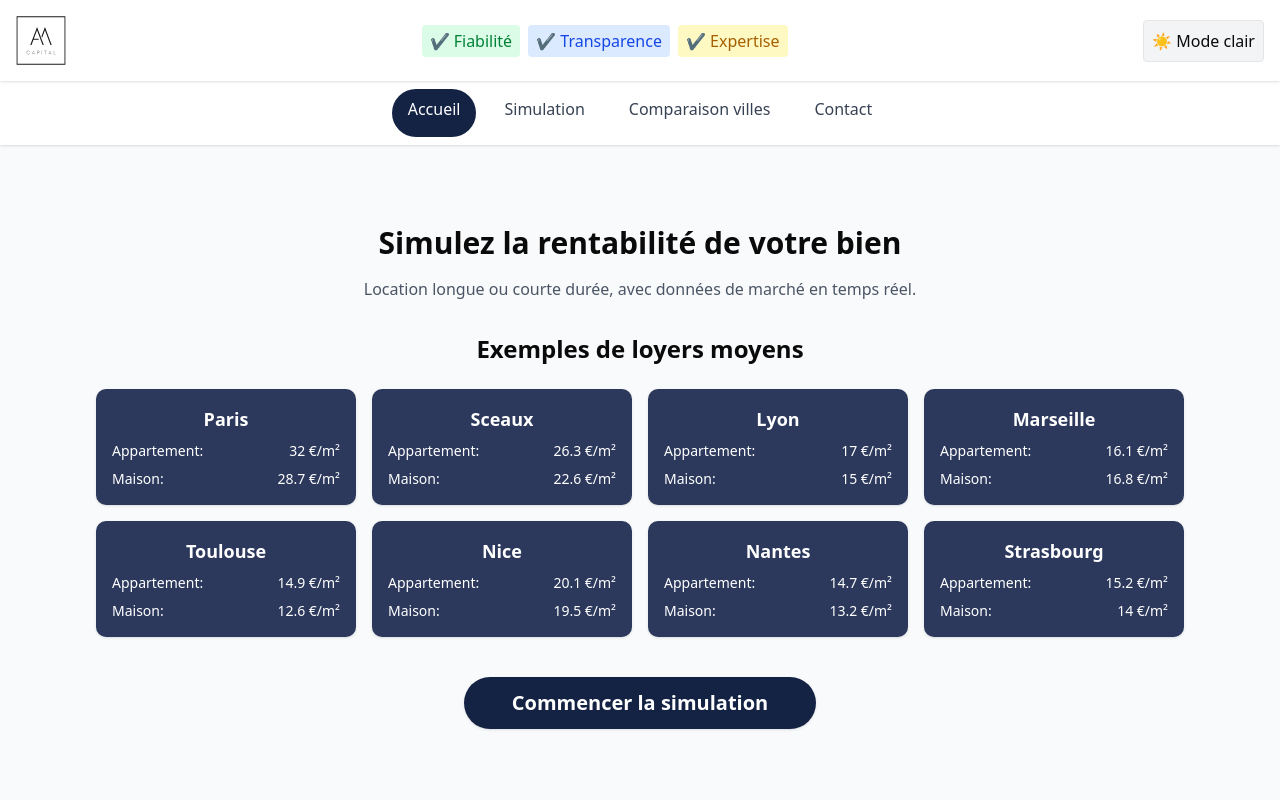
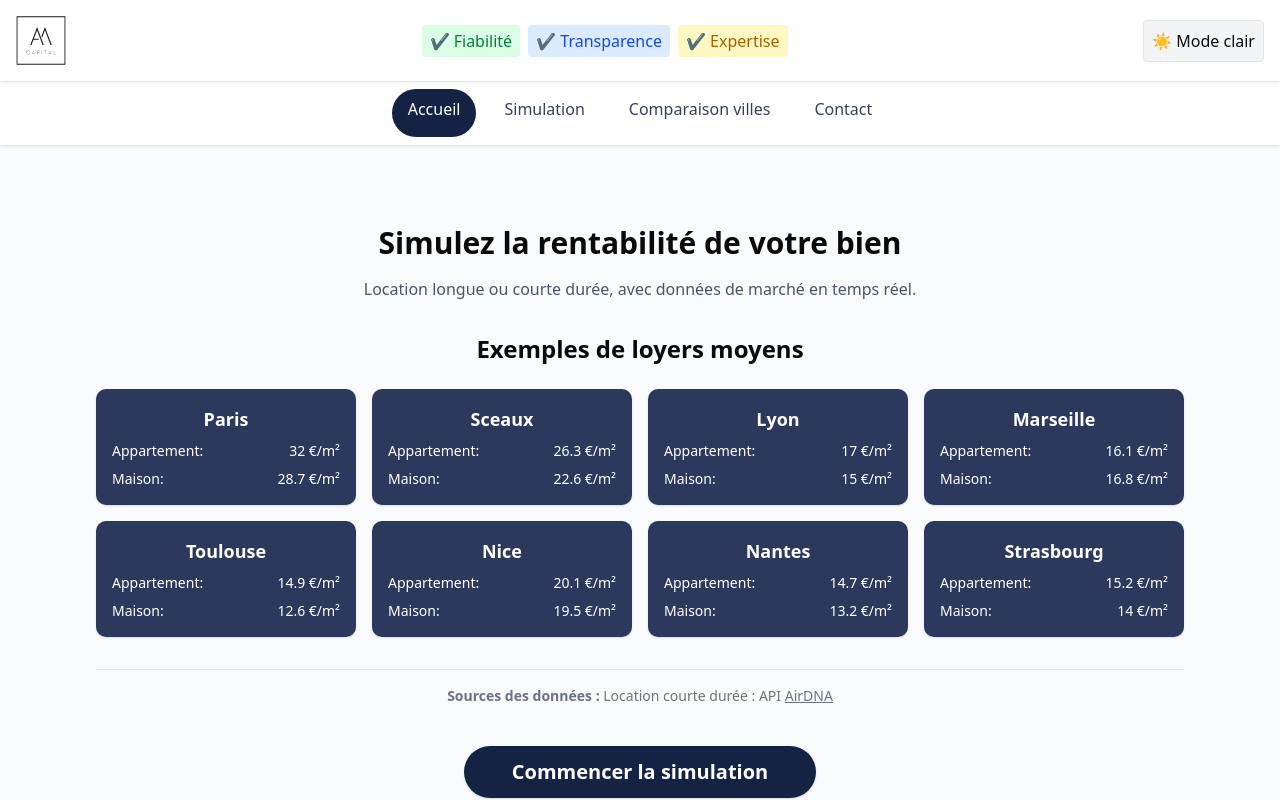
Before and after one commit to stungph115/am-capital-simulator, a Next.js app: page / in a window 1280 px wide. Shown: the top 800 px of the page. Built offline with nearby package versions, Linux system fonts and the light colour scheme; no server answers.

Commit message:
data source home

```diff
--- a/src/app/page.tsx
+++ b/src/app/page.tsx
@@ -59,8 +59,15 @@ export default function Home() {
               </div>
             </div>
           ))}
+
         </div>
       )}
+      <div className="mt-8 text-sm text-gray-500 border-t pt-4">
+        <strong>Sources des données : </strong>
+        <span className="font-medium">Location courte durée :</span> API <a href="https://www.airdna.co/" target="_blank" rel="noopener noreferrer" className="underline">AirDNA</a>
+
+      </div>
+
 
       <Link
         href="/simulation"
```
